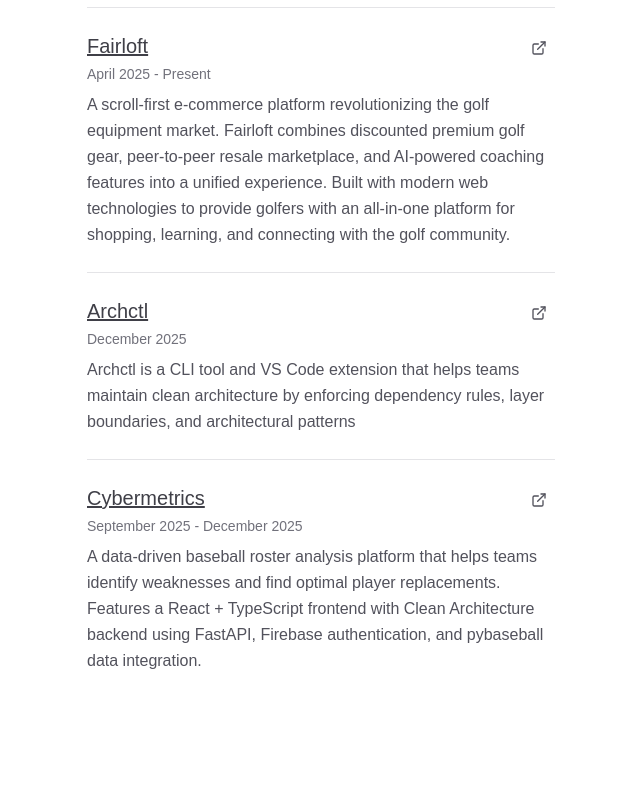
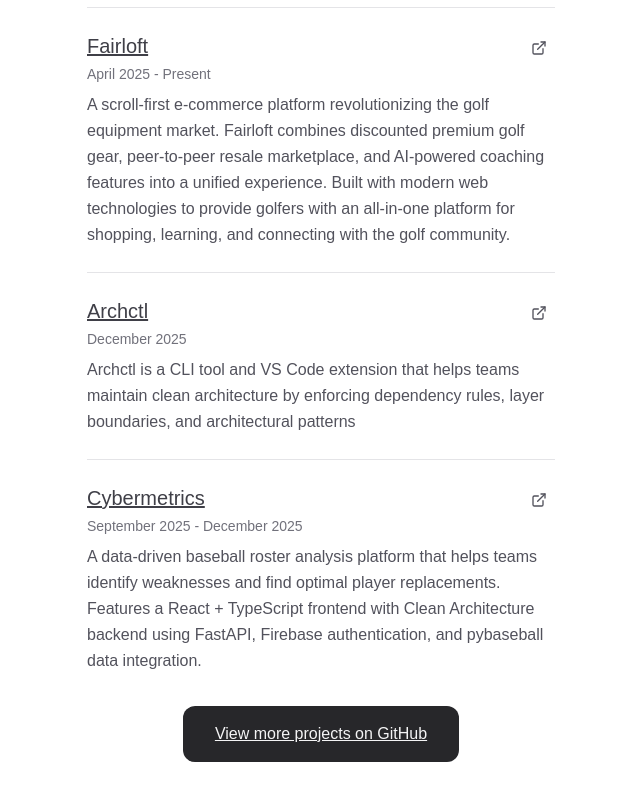
Before and after one commit to RaymondC-tech/v2, a Next.js app: page /projects in a window 1280 px wide. Shown: the part 424-1224 px from the top of the page, without its empty margins (319-959 px from the left). Before the commit the page ends 1146 px from the top, so only its background shows below. Built offline with nearby package versions, Linux system fonts and the light colour scheme.

Commit message:
feat: add github profile button

```diff
--- a/app/projects/page.tsx
+++ b/app/projects/page.tsx
@@ -1,6 +1,7 @@
 import PageLayout from "../layout/PageLayout";
 import ProjectCard from "../components/ProjectCard";
 import { projects } from "../data/projects";
+import Link from "next/link";
 
 export default function Projects() {
   return (
@@ -19,6 +20,17 @@
           />
         ))}
       </div>
+
+      <div className="mt-8 flex justify-center">
+        <Link
+          href="https://github.com/RaymondC-tech"
+          target="_blank"
+          rel="noopener noreferrer"
+          className="px-8 py-4 bg-zinc-800 dark:bg-zinc-200 text-zinc-100 dark:text-zinc-900 font-medium rounded-xl hover:bg-zinc-900 dark:hover:bg-zinc-100 transition-colors underline"
+        >
+          View more projects on GitHub
+        </Link>
+      </div>
     </PageLayout>
   );
 }
```
